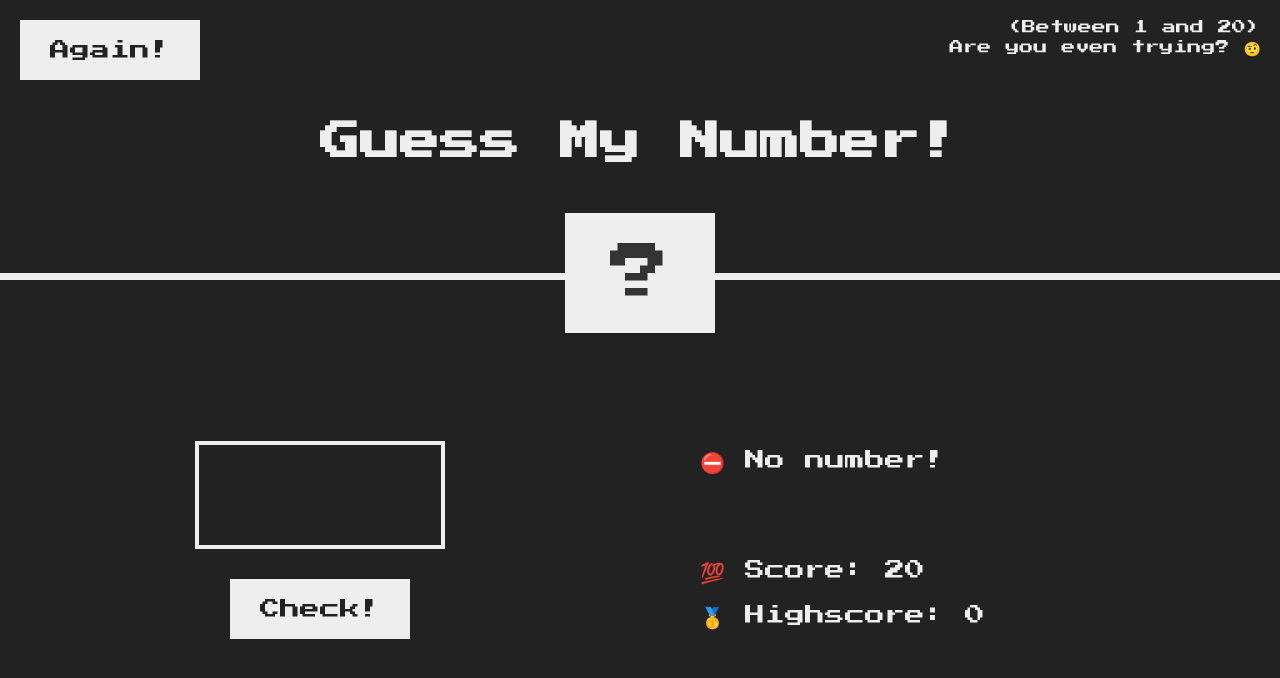
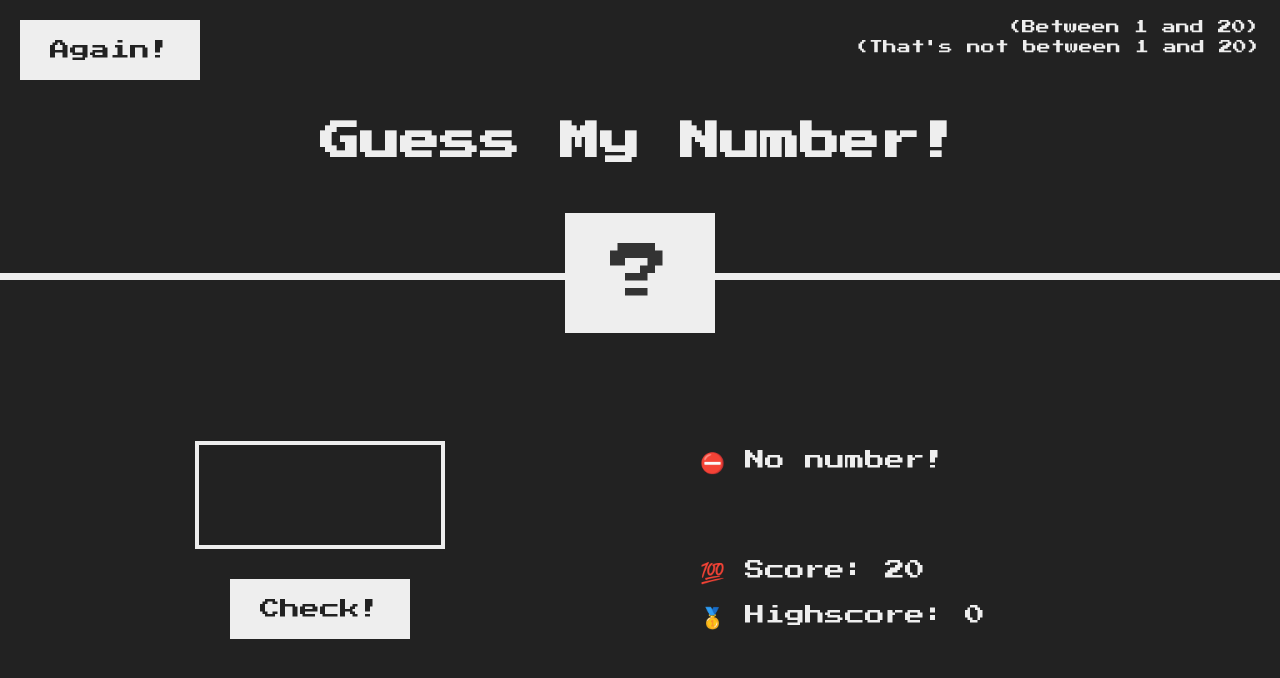
Before and after one commit to japt7/guess-my-number, a plain HTML site: page index.html in a window 1280 px wide. Both pictures are taken after a click on the button "Check!". Drawn offline with Linux system fonts and the light colour scheme.

Commit message:
refined warning

```diff
--- a/script.js
+++ b/script.js
@@ -4,17 +4,25 @@ let secretNumber = Math.trunc(Math.random() * 20) + 1;
 let score = 20;
 let highScore = 0;
 
+const warning = document.querySelector('.warning');
+
 const displayMessage = function (message) {
   document.querySelector('.message').textContent = message;
 };
 
-const displayWarning = function (warning) {
-  document.querySelector('.warning').textContent = warning;
+const displayWarning = function () {
+  document.querySelector('.warning').textContent;
 };
 
 const changeBackground = function (color) {
   document.querySelector('body').style.backgroundColor = color;
 };
+
+const hideWarning = function () {
+  warning.classList.add('hidden');
+};
+
+hideWarning();
 
 document.querySelector('.check').addEventListener('click', function () {
   const guess = Number(document.querySelector('.guess').value);
@@ -32,6 +40,7 @@ document.querySelector('.check').addEventListener('click', function () {
     document.querySelector('.number').textContent = secretNumber;
     changeBackground('#60b347');
     document.querySelector('.number').style.width = '30rem';
+    hideWarning();
 
     if (score > highScore) {
       highScore = score;
@@ -47,6 +56,7 @@ document.querySelector('.check').addEventListener('click', function () {
       changeBackground(guess > secretNumber ? '#8B0000' : '#1E90FF');
       score--;
       document.querySelector('.score').textContent = score;
+      hideWarning();
     } else {
       // document.querySelector('.message').textContent = '💥 You lost the game!';
       displayMessage('💥 You lost the game!');
@@ -55,7 +65,10 @@ document.querySelector('.check').addEventListener('click', function () {
   }
 
   // when guess is not between 1 and 20
-  if (guess > 20 || guess < 1) displayWarning('Are you even trying? 🤨');
+  if (guess > 20 || guess < 1) {
+    warning.classList.remove('hidden');
+    displayWarning();
+  }
 });
 
 document.querySelector('.again').addEventListener('click', function () {
@@ -63,7 +76,6 @@ document.querySelector('.again').addEventListener('click', function () {
   secretNumber = Math.trunc(Math.random() * 20) + 1;
 
   displayMessage('Start guessing...');
-  displayWarning("That's not between 1 and 20");
   document.querySelector('.score').textContent = score;
   document.querySelector('.number').textContent = '?';
   document.querySelector('.guess').value = '';
--- a/style.css
+++ b/style.css
@@ -124,3 +124,7 @@ h1 {
 .label-score {
   margin-bottom: 2rem;
 }
+
+.hidden {
+  display: none;
+}
```
